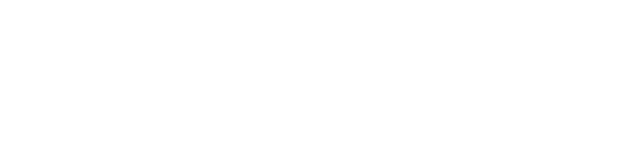
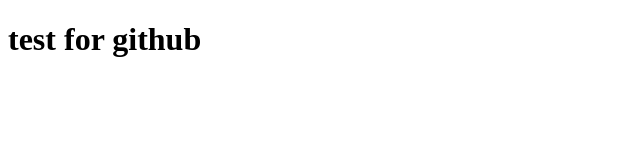
Before and after one commit to takuma119/final, a plain HTML site: page index.html in a window 1280 px wide. Shown: the whole page, without its empty margins (0-640 px from the left). Drawn offline with Linux system fonts and the light colour scheme.

Commit message:
test for github

```diff
--- a/index.html
+++ b/index.html
@@ -6,6 +6,6 @@
     <title>Document</title>
 </head>
 <body>
-
+    <h1>test for github</h1>
 </body>
 </html>
```
